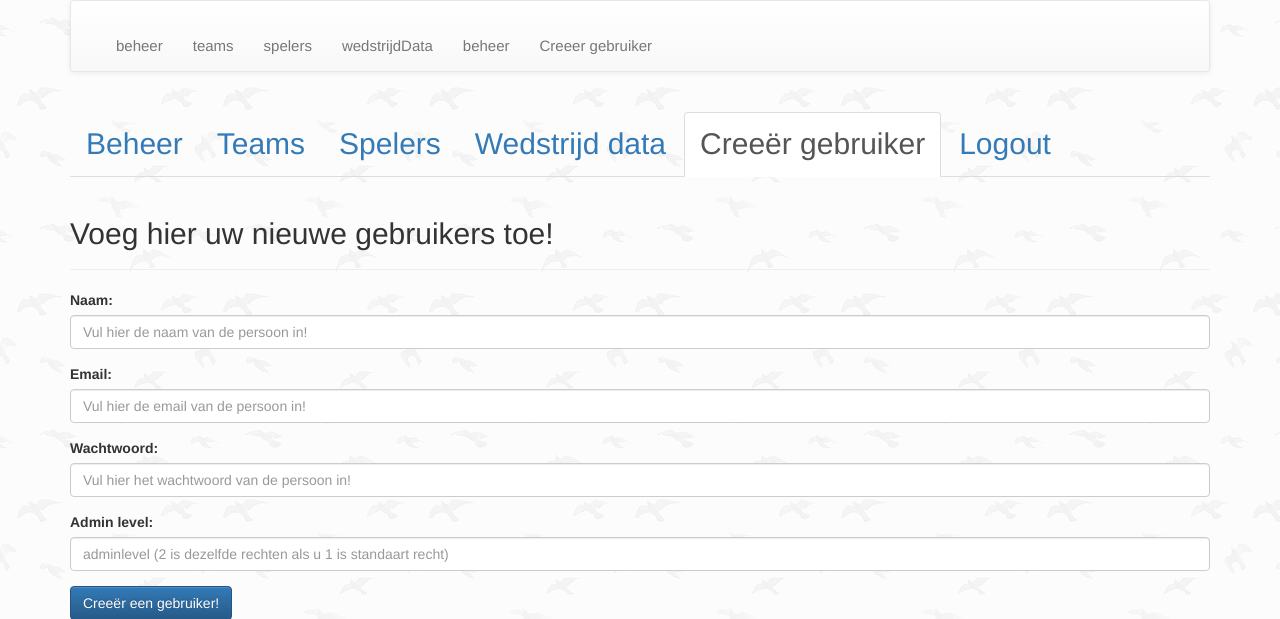
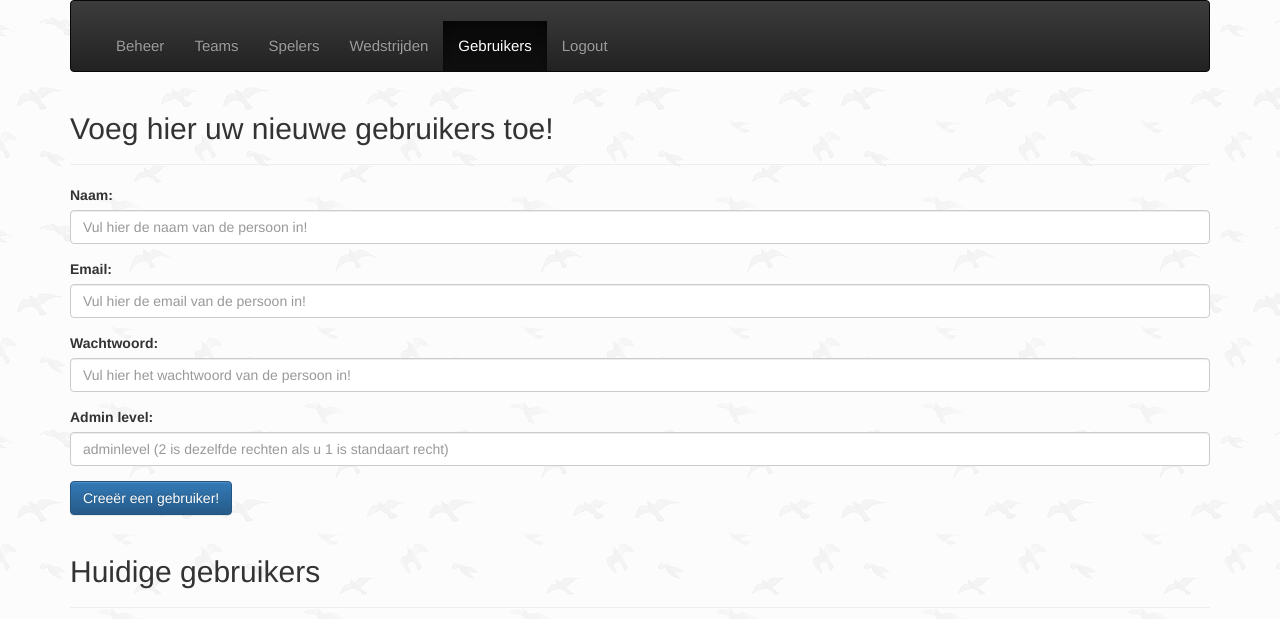
Before and after one commit to DionRo/fifaPhp, a PHP site: page /public/createUser.php in a window 1280 px wide. Shown: the top 619 px of the page. Run offline with PHP 8.4, Linux system fonts and the light colour scheme; a user stored in the database is signed in; data comes from the database, SQL or seed files in the repository.

Commit message:
DIKKE VETTE PUSH

```diff
--- a/app/init.php
+++ b/app/init.php
@@ -8,33 +8,33 @@
 
 $navMenu = [
     [
-        'label' => 'beheer',
+        'label' => 'Beheer',
         'link'  => 'beheer.php',
         'level' => 1
     ],
     [
-        'label' => 'teams',
-        'link'  => 'createTeams.php',
+        'label' => 'Teams',
+        'link'  => 'createTeam.php',
         'level' => 1
     ],
     [
-        'label' => 'spelers',
-        'link'  => 'spelers.php',
+        'label' => 'Spelers',
+        'link'  => 'createPlayer.php',
         'level' => 1
     ],
     [
-        'label' => 'wedstrijdData',
-        'link'  => 'beheer.php',
+        'label' => 'Wedstrijden',
+        'link'  => 'createGame.php',
         'level' => 1
     ],
     [
-        'label' => 'beheer',
-        'link'  => 'beheer.php',
+        'label' => 'Gebruikers',
+        'link'  => 'createUser.php',
+        'level' => 2
+    ],
+    [
+        'label' => 'Logout',
+        'link'  => 'logout.php',
         'level' => 1
     ],
-    [
-        'label' => 'Creeer gebruiker',
-        'link'  => 'beheer.php',
-        'level' => 2
-    ],
 ];
--- a/public/createUser.php
+++ b/public/createUser.php
@@ -5,38 +5,10 @@
  * Date: 5/1/2017
  * Time: 11:15 AM
  */
-session_start();
-
-$title = 'create-user';
-
 
 require ('header.php');
-
-if (!isset ($_SESSION['adminLevel']) ||  $_SESSION['adminLevel'] != "2")
-{
-
-    $ErrorMessage = "<strong>U bent geen beheerder, vraag de Elton boekhout voor een upgrade</strong>";
-    header("Location:  beheer.php?message=$ErrorMessage");
-    die;
-}
-
-
 require ('../app/database.php');
 ?>
-    <ul class="nav nav-tabs">
-        <li role="presentation"><a href="beheer.php">Beheer</a></li>
-        <li role="presentation"><a href="createTeam.php">Teams</a></li>
-        <li role="presentation"><a href="createPlayer.php">Spelers</a></li>
-        <li role="presentation"><a href="createGame.php">Wedstrijd data</a></li>
-        <?php
-            if ( $_SESSION['adminLevel'] == "2" ) {
-                echo "
-                        <li role=\"presentation\" class=\"active\"><a href=\"createUser.php\">Creeër gebruiker</a></li>
-                ";
-            }
-        ?>
-        <li role="presentation"><a href="logout.php">Logout</a></li>
-    </ul>
     <header class="page-header">
         <h2>Voeg hier uw nieuwe gebruikers toe!</h2>
     </header>
--- a/public/header.php
+++ b/public/header.php
@@ -16,7 +16,7 @@
         $requestedUrl = $_SERVER['REQUEST_URI'];
         $split = explode('/', $requestedUrl);
 
-        if ($requestedUrl === $url )
+        if (end($split) === $url )
         {
             return true;
         }
@@ -52,7 +52,7 @@
 
 
     <div class="container">
-        <nav class="navbar navbar-default">
+        <nav class="navbar navbar-inverse">
             <div class="container-fluid">
                 <!-- Brand and toggle get grouped for better mobile display -->
                 <div class="navbar-header">
@@ -69,8 +69,8 @@
                     <ul class="nav navbar-nav">
                         <?php foreach($navMenu as $item): ?>
                             <?php if($item['level'] <= $_SESSION['adminLevel'] ): ?>
-
-                                <li class="<?php checkActiveUrl($item['link']) ? 'active' : '' ?>" role="presentation"><a href="<?= $item['link']; ?>"> <?= $item['label']; ?> </a></li>
+                                <?php echo checkActiveUrl($item['link']); ?>
+                                <li class="<?php echo checkActiveUrl($item['link']) ? 'active' : '' ?>" role="presentation"><a href="<?= $item['link']; ?>"> <?= $item['label']; ?> </a></li>
                             <?php endif; ?>
                         <?php endforeach; ?>
                     </ul>
```
Also changed, not shown: public/adjust_game.php (+0 -9 lines), public/beheer.php (+0 -9 lines), public/createGame.php (+0 -23 lines), public/createPlayer.php (+0 -24 lines), public/createTeam.php (+0 -24 lines).
